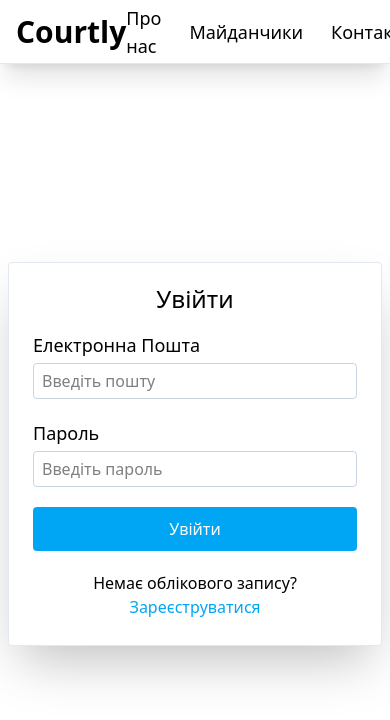
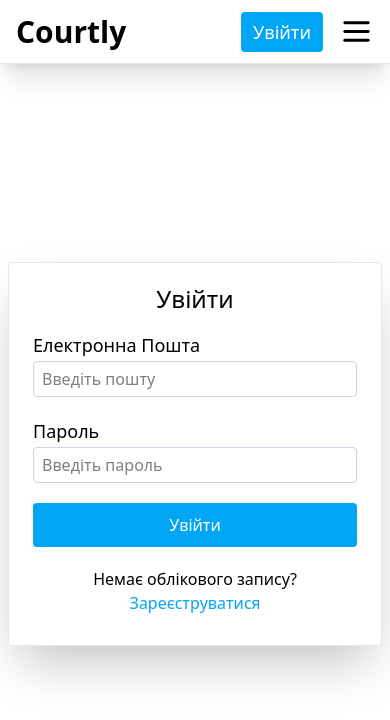
Before and after one commit to Lekvar312/courtly_client, a React (Vite) app: page /login in a window 390 px wide. Shown: the top 720 px of the page. Built offline with nearby package versions, Linux system fonts and the light colour scheme.

Commit message:
change get current user method

```diff
--- a/package.json
+++ b/package.json
@@ -14,6 +14,7 @@
     "@tailwindcss/vite": "^4.0.8",
     "axios": "^1.8.1",
     "jwt-decode": "^4.0.0",
+    "lucide-react": "^0.477.0",
     "react": "^19.0.0",
     "react-dom": "^19.0.0",
     "react-redux": "^9.2.0",
--- a/src/components/CourtCard.tsx
+++ b/src/components/CourtCard.tsx
@@ -9,16 +9,16 @@ const CourtCard:React.FC<CourtCardProps> = ({court}) => {
   return (
   <li
       key={court._id}
-      className='w-full sm:w-89 mb-3 sm:mb-6 cursor-pointer transition-all shadow-2xl hover:scale-105 min-h-80 overflow-hidden rounded sm:rounded-2xl'>
+      className='w-full md:w-89 mb-3 md:mb-6 cursor-pointer transition-all shadow-2xl hover:scale-105 min-h-80 overflow-hidden rounded md:rounded-2xl'>
       <article className='border-1  h-full border-gray-300  flex justify-between flex-col gap-2.5'>
-        <img className='w-full  h-40 object-cover' src={`${import.meta.env.VITE_BASE_URL + court.picture}`} alt={court.name} />
+        <img className='w-full h-40 object-cover' src={`${import.meta.env.VITE_BASE_URL + court.picture}`} alt={court.name} />
         <div className='px-4'>
-          <h2 className='text-xl capitalize font-medium  text-center'>{court.name}</h2>
-          <p>{court.address}</p>
-          <p>{court.type}</p>
+          <h2 className='md:text-lg text-xl font-bold  capitalize  text-center'>{court.name}</h2>
+          <p className='text-base sm:text-lg font-medium transition-all'>{court.address}</p>
+          <p className='italic md:not-italic'>{court.type}</p>
           <span className='flex justify-between'>
-            <p>{court.workingHours.startTime + "/" + court.workingHours.endTime }</p>
-            <b>{court.price} грн.</b>
+            <p className='italic md:not-italic'>{court.workingHours.startTime + "/" + court.workingHours.endTime }</p>
+            <b className='text-lg transition-all font-bold md:text-base'>{court.price} грн.</b>
           </span>
         </div>
         <button className='bg-sky-500 py-2 text-white font-semibold cursor-pointer transition-all hover:bg-sky-600'>Перейти до замовлення</button>
--- a/src/components/Header.tsx
+++ b/src/components/Header.tsx
@@ -1,26 +1,37 @@
-import React from "react";
+import React,{useState} from "react";
 import { Link } from "react-router-dom";
 import AuthButton from "./AuthButton";
+import { Menu, X } from "lucide-react";
 
 const Header: React.FC = () => {
+  const [isMenuOpen, setIsMenuOpen] = useState<boolean>(false)
+
+  const handleMenu = () => {
+    setIsMenuOpen((prev) =>!prev )
+  }
 
   return (
     <header className="fixed left-0 top-0 w-full border-b-1 border-slate-200 h-16 shadow-xl flex items-center bg-white px-4 justify-between">
       <h1 className="text-3xl font-bold">Courtly</h1>
-      <nav className="flex w-full items-center justify-between">
-        <ul className="flex items-center text-lg gap-7 mx-auto">
+      <nav className={`${isMenuOpen ? "flex": "hidden" } absolute md:static transition-all top-16 left-0 bg-white md:bg-transparent shadow-md md:shadow-none md:flex w-full items-center justify-between`}>
+        <ul className='flex  flex-col items-center text-xl pb-2.5 md:pb-0 md:flex-row md:text-lg gap-5 mx-auto'>
           <li>
-            <Link to="/">Про нас</Link>
+            <Link onClick={() => setIsMenuOpen(false)} to="/">Про нас</Link>
           </li>
           <li>
-            <Link to="/courts">Майданчики</Link>
+            <Link onClick={() => setIsMenuOpen(false)} to="/courts">Майданчики</Link>
           </li>
           <li>
-            <Link to="/">Контакти</Link>
+            <Link onClick={() => setIsMenuOpen(false)} to="/">Контакти</Link>
           </li>
         </ul>
-        <AuthButton />
       </nav>
+      <span className="flex gap-4">
+      <AuthButton />
+      <button onClick={handleMenu} className="block md:hidden cursor-pointer">
+        {isMenuOpen ? <X size={35}/> : <Menu size={35} />}
+      </button>
+      </span>
     </header>
   );
 };
--- a/src/pages/Login.tsx
+++ b/src/pages/Login.tsx
@@ -7,7 +7,6 @@ const Login: React.FC = () => {
 
   const dispatch = useDispatch<AppDispatch>();
   const { loading, error } = useSelector((state: RootState) => state.user);
-
   const [email, setEmail] = useState<string>("");
   const [password, setPassword] = useState<string>("");
 
@@ -26,7 +25,7 @@ const Login: React.FC = () => {
       >
         {!error ? <h2 className='text-2xl font-medium text-center mb-4'>Увійти</h2> : <h2 className="mb-4 text-center text-2xl text-red-600">{error}</h2>}
         <div className="w-full px-6 flex flex-col justify-center gap-5">
-          <span className="flex flex-col gap-1">
+          <span className="flex flex-col gap-0.5">
             <label htmlFor="email-input" className="text-lg">Електронна Пошта</label>
             <input
               className="h-9 border border-slate-300 px-2 w-full rounded"
@@ -37,7 +36,7 @@ const Login: React.FC = () => {
               onChange={(e) => setEmail(e.target.value)}
             />
           </span>
-          <span className="flex flex-col gap-1">
+          <span className="flex flex-col gap-0.5">
             <label htmlFor="password-input" className="text-lg">Пароль</label>
             <input
               className="h-9 border border-slate-300 px-2 w-full rounded"
--- a/src/services/AuthServices.ts
+++ b/src/services/AuthServices.ts
@@ -9,3 +9,13 @@ export const logoutService = async () => {
   await axiosInstance.post('auth/logout')
   localStorage.removeItem("accessToken")
 }
+
+
+export const getCurrentUserService = async () => {
+  const token = localStorage.getItem("accessToken");
+  if (!token) throw new Error("Token is missing");
+  const response = await axiosInstance.get("/users/current", {
+    headers: { Authorization: `Bearer ${token}` },
+  });
+  return response;
+};
--- a/src/store/userSlice.ts
+++ b/src/store/userSlice.ts
@@ -1,13 +1,11 @@
 import { createSlice, createAsyncThunk } from "@reduxjs/toolkit";
-import axiosInstance from "../api/axiosInstance";
-import { jwtDecode } from "jwt-decode";
-import { loginService, logoutService } from "../services/AuthServices";
+import { loginService, logoutService, getCurrentUserService } from "../services/AuthServices";
 
 export const logoutUser = createAsyncThunk(
   "user/logout",
   async (_, { rejectWithValue }) => {
     try {
-      await logoutService ()
+      await logoutService();
       return;
     } catch (error: any) {
       return rejectWithValue(error.response?.data?.message || "Помилка при виході");
@@ -17,28 +15,29 @@ export const logoutUser = createAsyncThunk(
 
 export const loginUser = createAsyncThunk(
   "user/login",
-  async (credentials: { email: string; password: string }, { rejectWithValue }) => {
+  async (credentials: { email: string; password: string }, { rejectWithValue, dispatch }) => {
     try {
-      const accessToken = await loginService(credentials)
-      localStorage.setItem("accessToken", accessToken)
-      return accessToken
+      const accessToken = await loginService(credentials);
+      localStorage.setItem("accessToken", accessToken);
+      dispatch(getCurrentUser()); // Після логіну отримуємо поточного користувача
+      return accessToken;
     } catch (error: any) {
       return rejectWithValue(error.response?.data?.message || "Помилка авторизації");
     }
   }
 );
 
-const getUserFromToken = (token: string | null) => {
-  if(!token) return null;
-  try {
-    return jwtDecode<{ name: string; email: string; role: string }>(token);
-  } catch(error) {
-    console.log(error)
-    return null;;
+export const getCurrentUser = createAsyncThunk(
+  "user/getCurrentUser",
+  async (_, { rejectWithValue }) => {
+    try {
+      const response = await getCurrentUserService();
+      return response.data; // Якщо все ок, то дані користувача
+    } catch (error: any) {
+      return rejectWithValue(error.response?.data?.message || "Помилка при отриманні користувача");
+    }
   }
-};
-
-
+);
 
 interface UserState {
   user: { name: string; email: string; role: string } | null;
@@ -48,7 +47,7 @@ interface UserState {
 }
 
 const initialState: UserState = {
-  user: getUserFromToken(localStorage.getItem("accessToken")),
+  user: null,
   token: localStorage.getItem("accessToken") || null,
   loading: false,
   error: null,
@@ -57,9 +56,7 @@ const initialState: UserState = {
 const userSlice = createSlice({
   name: "user",
   initialState,
-  reducers: {
-
-  },
+  reducers: {},
   extraReducers: (builder) => {
     builder
       .addCase(loginUser.pending, (state) => {
@@ -69,7 +66,6 @@ const userSlice = createSlice({
       .addCase(loginUser.fulfilled, (state, action) => {
         state.loading = false;
         state.token = action.payload;
-        state.user = getUserFromToken(action.payload);
       })
       .addCase(loginUser.rejected, (state, action) => {
         state.loading = false;
@@ -87,6 +83,18 @@ const userSlice = createSlice({
       .addCase(logoutUser.rejected, (state, action) => {
         state.loading = false;
         state.error = action.payload as string;
+      })
+      .addCase(getCurrentUser.pending, (state) => {
+        state.loading = true;
+        state.error = null;
+      })
+      .addCase(getCurrentUser.fulfilled, (state, action) => {
+        state.loading = false;
+        state.user = action.payload; // Дані користувача
+      })
+      .addCase(getCurrentUser.rejected, (state, action) => {
+        state.loading = false;
+        state.error = action.payload as string;
       });
   },
 });
```
Also changed, not shown: src/components/AuthButton.tsx (line endings or trailing spaces), 1 other file (tests, documents, lock files or other folders).
